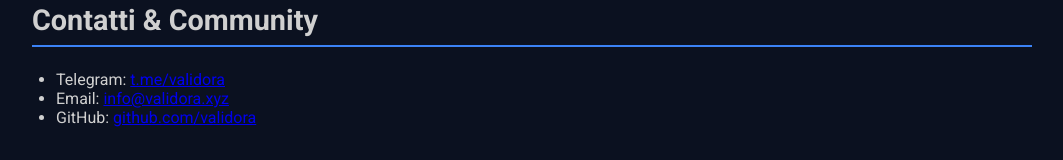
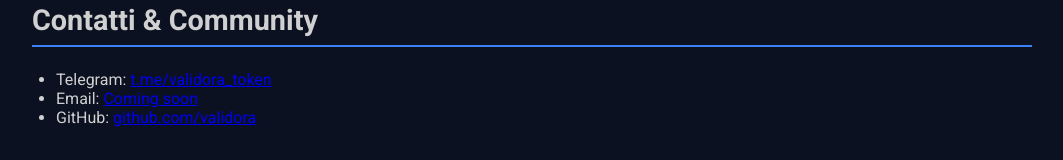
Before and after one commit to lcapitani76/Validora, a plain HTML site: page index.html in a window 1280 px wide. Shown: the part 1586-1746 px from the top of the page, without its empty margins (108-1171 px from the left). Drawn offline with Linux system fonts and the light colour scheme.

Commit message:
Update index.html

```diff
--- a/index.html
+++ b/index.html
@@ -154,8 +154,8 @@
     <section>
       <h2 data-i18n="contact">Contatti & Community</h2>
       <ul>
-        <li>Telegram: <a href="https://t.me/validora" target="_blank">t.me/validora</a></li>
-        <li>Email: <a href="mailto:info@validora.xyz">info@validora.xyz</a></li>
+        <li>Telegram: <a href="https://t.me/validora" target="_blank">t.me/validora_token</a></li>
+        <li>Email: <a href="mailto:info@validora.xyz">Coming soon</a></li>
         <li>GitHub: <a href="https://github.com/tuo-username/validora" target="_blank">github.com/validora</a></li>
       </ul>
     </section>
```
